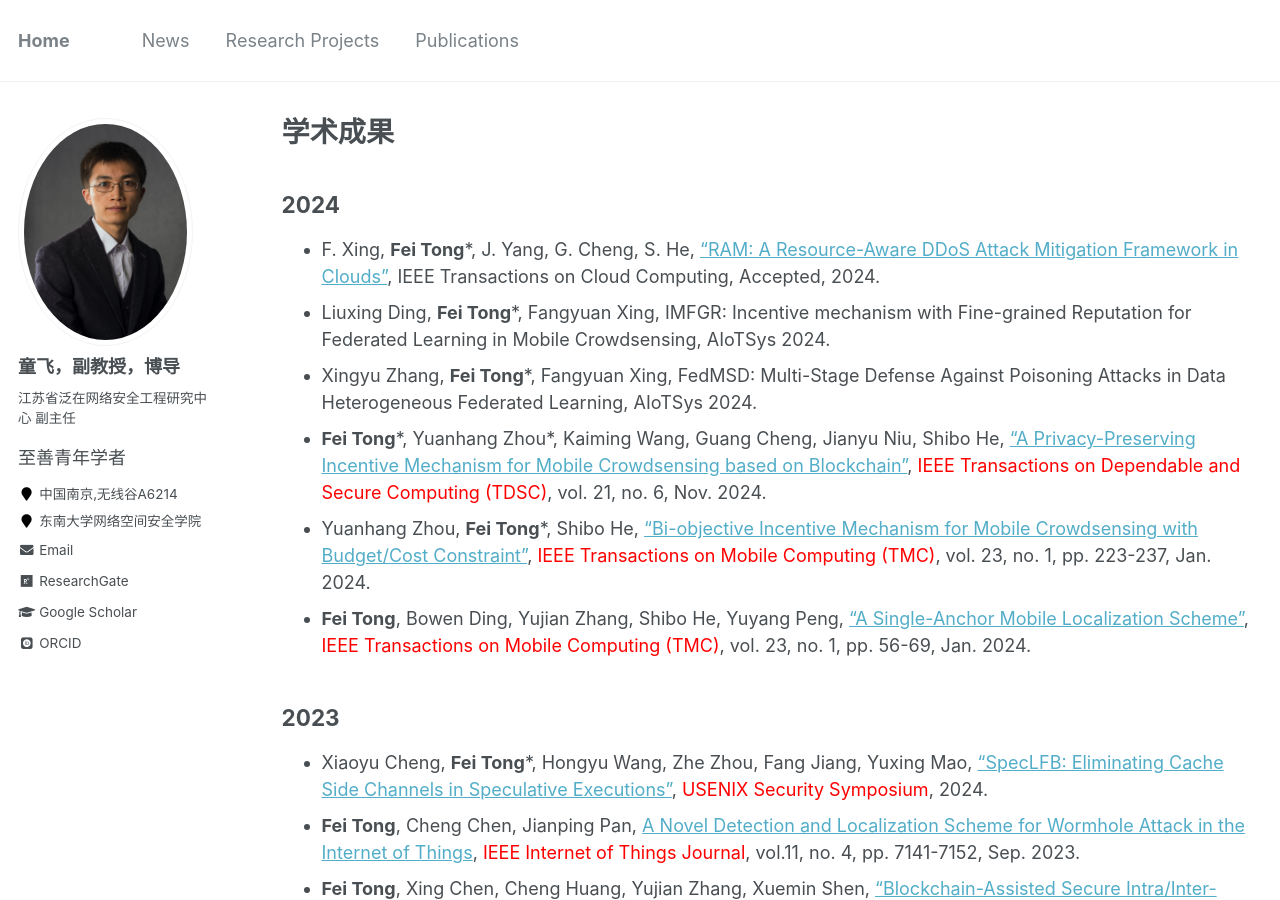
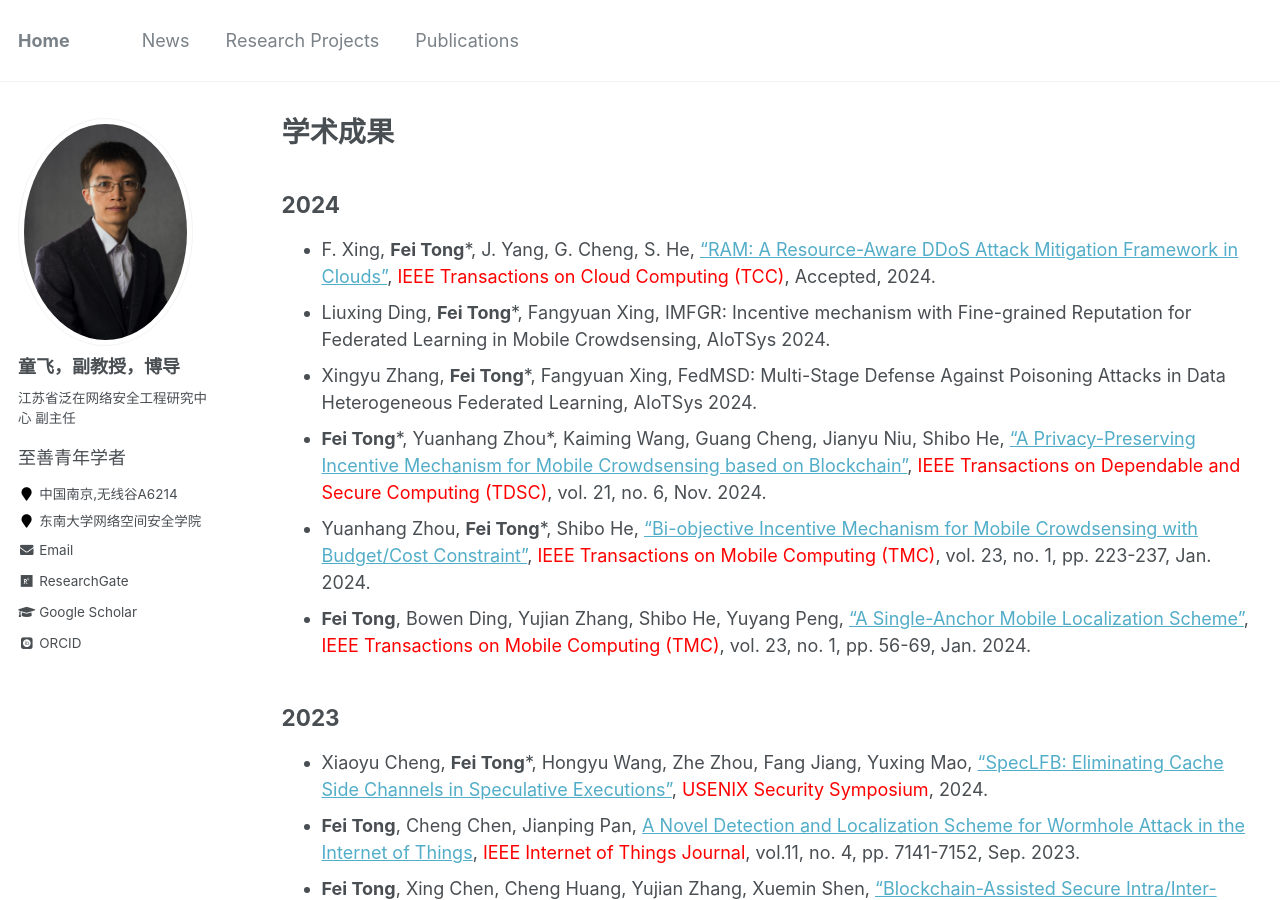
Before and after one commit to fei-tong/fei-tong.github.io, a Jekyll site: the page built from _pages/publications.md, in a window 1280 px wide and 900 px high. Built offline with Jekyll 4.4.1, drawn with Linux system fonts in a browser that asks for light colours; some web fonts are replaced.

Commit message:
Update publications.md

```diff
--- a/_pages/publications.md
+++ b/_pages/publications.md
@@ -12,7 +12,7 @@ author_profile: true
 
 ## 2024
 
-- F. Xing, **Fei Tong***, J. Yang, G. Cheng, S. He, ["RAM: A Resource-Aware DDoS Attack Mitigation Framework in Clouds"](https://ieeexplore.ieee.org/document/10716488), IEEE Transactions on Cloud Computing, Accepted, 2024.
+- F. Xing, **Fei Tong***, J. Yang, G. Cheng, S. He, ["RAM: A Resource-Aware DDoS Attack Mitigation Framework in Clouds"](https://ieeexplore.ieee.org/document/10716488), <font color="red">IEEE Transactions on Cloud Computing (TCC)</font>, Accepted, 2024.
 - Liuxing Ding, **Fei Tong***, Fangyuan Xing, IMFGR: Incentive mechanism with Fine-grained Reputation for Federated Learning in Mobile Crowdsensing, AIoTSys 2024.
 - Xingyu Zhang, **Fei Tong***, Fangyuan Xing, FedMSD: Multi-Stage Defense Against Poisoning Attacks in Data Heterogeneous Federated Learning, AIoTSys 2024.
 - **Fei Tong***, Yuanhang Zhou\*, Kaiming Wang, Guang Cheng, Jianyu Niu, Shibo He, ["A Privacy-Preserving Incentive Mechanism for Mobile Crowdsensing based on Blockchain"](https://ieeexplore.ieee.org/document/10443590), <font color="red">IEEE Transactions on Dependable and Secure Computing (TDSC)</font>, vol. 21, no. 6, Nov. 2024.
```
